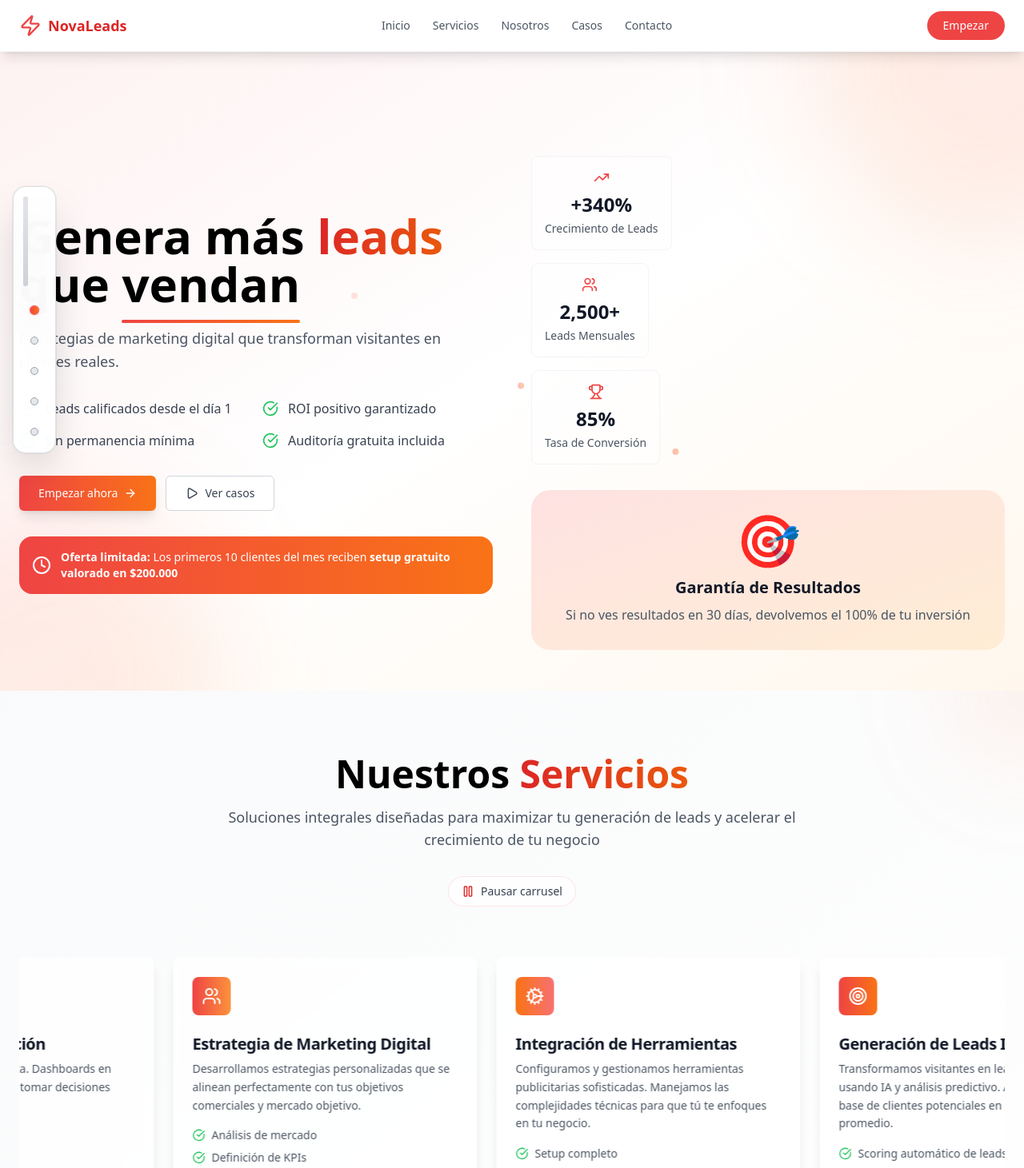
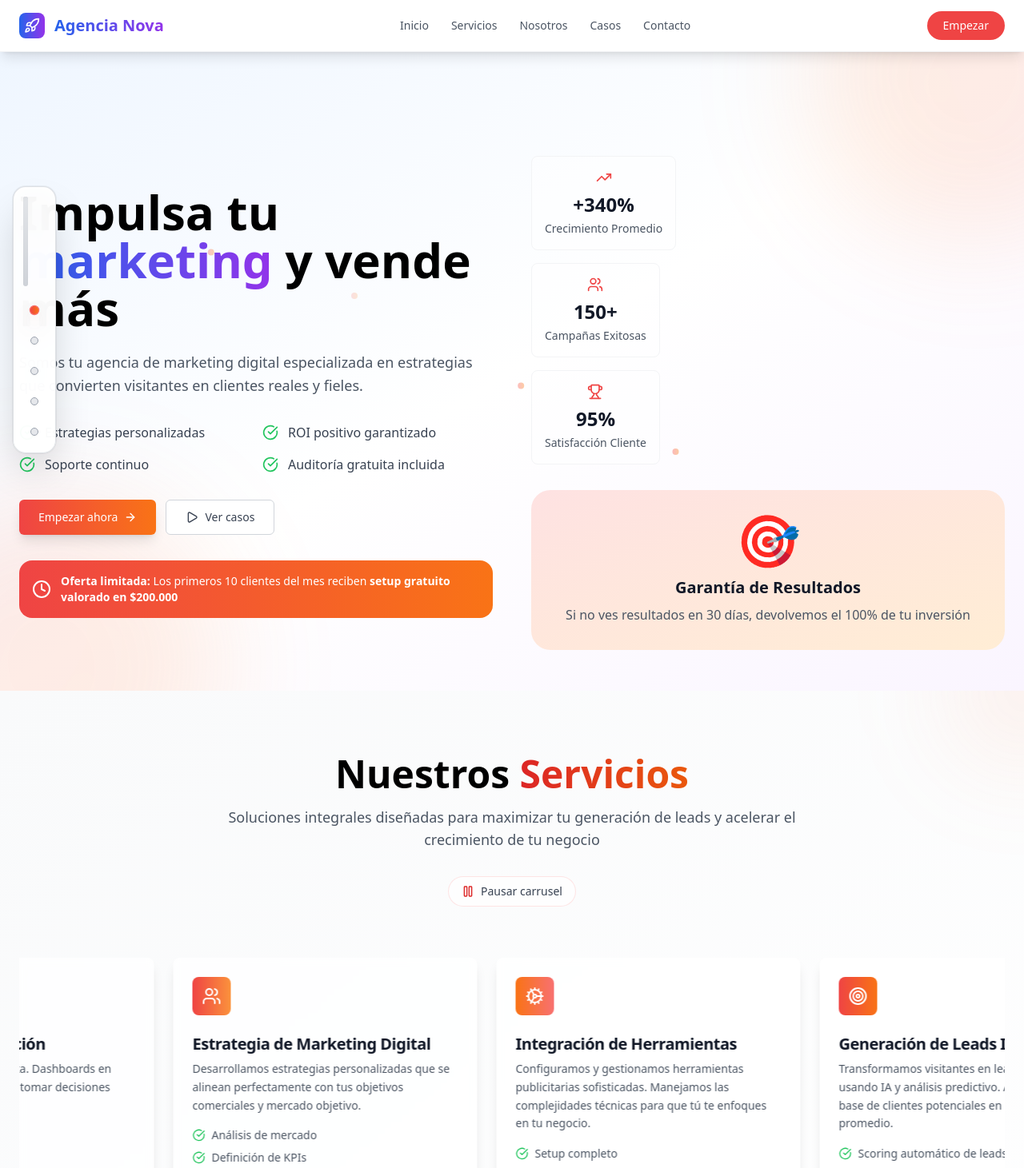
Before and after one commit to patohed/nova-leads, a Next.js app: page / in a window 1280 px wide. Shown: the top 1461 px of the page at 80% size. Built offline with nearby package versions, Linux system fonts and the light colour scheme.

Commit message:
Rebrand: Change from NovaLeads to Agencia Nova - Update logo, colors, and content for digital marketing agency focus

```diff
--- a/src/app/layout.tsx
+++ b/src/app/layout.tsx
@@ -3,8 +3,8 @@ import Script from "next/script";
 import "./globals.css";
 
 export const metadata: Metadata = {
-  title: "NovaLeads - Agencia de Generación de Leads",
-  description: "Agencia especializada en generación de leads con IA y marketing digital",
+  title: "Agencia Nova - Marketing Digital que Convierte",
+  description: "Agencia de marketing digital especializada en estrategias que impulsan tu crecimiento y convierten visitantes en clientes",
 };
 
 export default function RootLayout({
--- a/src/components/layout/Footer.tsx
+++ b/src/components/layout/Footer.tsx
@@ -19,8 +19,8 @@ import StatsWidget from "@/components/ui/StatsWidget";
 
 const Footer = () => {
   const contactInfo = {
-    email: "contacto@novaleads.com.ar",
-    emailSecondary: "leads@novaleads.com.ar",
+    email: "contacto@agencianova.com.ar",
+    emailSecondary: "hola@agencianova.com.ar",
     phone: "+54 11 4567-8900",
     whatsapp: "+54 9 11 4567-8900",
     address: "Av. Santa Fe 1234, Piso 8°, C1059 CABA, Buenos Aires, Argentina"
@@ -199,15 +199,17 @@ const Footer = () => {
               transition={{ duration: 0.6 }}
               viewport={{ once: true }}
             >
-              <div className="flex items-center space-x-2 mb-4">
-                <Zap className="h-8 w-8 text-blue-400" />
-                <span className="font-bold text-xl bg-gradient-to-r from-red-400 to-orange-400 bg-clip-text text-transparent">
-                  NovaLeads
+              <div className="flex items-center space-x-3 mb-4">
+                <div className="flex items-center justify-center w-10 h-10 bg-gradient-to-r from-blue-500 to-purple-500 rounded-lg">
+                  <Zap className="h-6 w-6 text-white" />
+                </div>
+                <span className="font-bold text-xl bg-gradient-to-r from-blue-400 to-purple-400 bg-clip-text text-transparent">
+                  Agencia Nova
                 </span>
               </div>
               <p className="text-gray-300 text-sm mb-4">
-                Especialistas en transformar datos en crecimiento exponencial. Generamos leads calificados que convierten,
-                optimizamos campañas que escalan y entregamos resultados medibles para acelerar tu negocio.
+                Somos una agencia de marketing digital especializada en estrategias que convierten.
+                Creamos campañas personalizadas, optimizamos procesos y entregamos resultados medibles para impulsar tu crecimiento.
               </p>
               <div className="flex space-x-4">
                 {socialLinks.map((social) => (
@@ -283,7 +285,7 @@ const Footer = () => {
           <div className="container mx-auto px-4 lg:px-6">
             <div className="flex flex-col md:flex-row justify-between items-center">
               <p className="text-gray-400 text-sm">
-                © 2025 NovaLeads. Todos los derechos reservados.
+                © 2025 Agencia Nova. Todos los derechos reservados.
               </p>
               <div className="flex space-x-6 mt-4 md:mt-0">
                 <a href="#" className="text-gray-400 hover:text-blue-400 transition-colors text-sm">
--- a/src/components/layout/SimpleHeader.tsx
+++ b/src/components/layout/SimpleHeader.tsx
@@ -1,16 +1,20 @@
 "use client";
 
 import React from "react";
-import { Zap } from "lucide-react";
+import { Rocket } from "lucide-react";
 
 const SimpleHeader = () => {
   return (
     <header className="fixed top-0 left-0 right-0 z-50 bg-white shadow-lg border-b border-gray-100">
       <div className="container mx-auto px-4 lg:px-6">
         <div className="flex items-center justify-between h-16">
-          <div className="flex items-center space-x-2">
-            <Zap className="h-7 w-7 text-red-500" />
-            <span className="font-bold text-lg text-red-600">NovaLeads</span>
+          <div className="flex items-center space-x-3">
+            <div className="flex items-center justify-center w-8 h-8 bg-gradient-to-r from-blue-600 to-purple-600 rounded-lg">
+              <Rocket className="h-5 w-5 text-white" />
+            </div>
+            <span className="font-bold text-xl bg-gradient-to-r from-blue-600 to-purple-600 bg-clip-text text-transparent">
+              Agencia Nova
+            </span>
           </div>
 
           <nav className="hidden md:flex items-center space-x-1">
--- a/src/components/sections/About.tsx
+++ b/src/components/sections/About.tsx
@@ -70,13 +70,13 @@ const About = () => {
         >
           <h2 className="text-3xl md:text-4xl lg:text-5xl font-bold mb-4">
             ¿Por qué elegir{" "}
-            <span className="bg-gradient-to-r from-red-600 to-orange-600 bg-clip-text text-transparent">
-              NovaLeads?
+            <span className="bg-gradient-to-r from-blue-600 to-purple-600 bg-clip-text text-transparent">
+              Agencia Nova?
             </span>
           </h2>
           <p className="text-lg text-gray-600 max-w-3xl mx-auto">
-            No somos una agencia más. Somos especialistas en transformar datos en crecimiento exponencial.
-            Nuestro enfoque único combina inteligencia artificial, análisis predictivo y estrategias probadas.
+            No somos una agencia más. Somos especialistas en marketing digital que transforman estrategias en resultados exponenciales.
+            Nuestro enfoque único combina creatividad, datos y tecnología para acelerar tu crecimiento.
           </p>
         </motion.div>
 
--- a/src/components/sections/Contact.tsx
+++ b/src/components/sections/Contact.tsx
@@ -49,10 +49,10 @@ const Contact = () => {
       icon: Mail,
       title: 'Email',
       subtitle: 'Respuesta en 24hs',
-      value: 'hola@novaleads.com',
+      value: 'hola@agencianova.com',
       action: 'Enviar email',
-      color: 'from-red-500 to-orange-500',
-      href: 'mailto:hola@novaleads.com'
+      color: 'from-blue-500 to-purple-500',
+      href: 'mailto:hola@agencianova.com'
     }
   ]
 
--- a/src/components/sections/Hero.tsx
+++ b/src/components/sections/Hero.tsx
@@ -17,53 +17,53 @@ const Hero = () => {
   const stats = [
     {
       value: "+340%",
-      label: "Crecimiento de Leads",
+      label: "Crecimiento Promedio",
       icon: <TrendingUp className="w-5 h-5" />,
-      description: "Promedio de crecimiento en leads cualificados obtenido por nuestros clientes en los primeros 3 meses",
+      description: "Aumento promedio en ventas obtenido por nuestros clientes en los primeros 6 meses",
       trend: "up",
-      trendValue: "+15% vs mes anterior"
+      trendValue: "+20% vs período anterior"
     },
     {
-      value: "2,500+",
-      label: "Leads Mensuales",
+      value: "150+",
+      label: "Campañas Exitosas",
       icon: <Users className="w-5 h-5" />,
-      description: "Leads cualificados generados mensualmente para nuestros clientes activos",
+      description: "Campañas de marketing digital ejecutadas con resultados medibles y exitosos",
       trend: "up",
-      trendValue: "+8% vs mes anterior"
+      trendValue: "+12% vs trimestre anterior"
     },
     {
-      value: "85%",
-      label: "Tasa de Conversión",
+      value: "95%",
+      label: "Satisfacción Cliente",
       icon: <Trophy className="w-5 h-5" />,
-      description: "Porcentaje promedio de conversión de leads a clientes finales",
+      description: "Porcentaje de clientes que renuevan nuestros servicios y recomiendan la agencia",
       trend: "stable",
-      trendValue: "Mantiene promedio"
+      trendValue: "Consistente en el tiempo"
     },
   ];
 
   const benefits = [
     {
-      title: "Leads calificados desde el día 1",
-      description: "Implementamos estrategias de segmentación avanzada que nos permiten identificar y atraer a tu cliente ideal desde el primer día de campaña."
+      title: "Estrategias personalizadas",
+      description: "Desarrollamos estrategias de marketing digital únicas para tu negocio, basadas en datos y análisis profundo de tu mercado objetivo."
     },
     {
       title: "ROI positivo garantizado",
       description: "Nuestros clientes ven resultados medibles en las primeras 4 semanas, con un promedio de 3:1 de retorno de inversión."
     },
     {
-      title: "Sin permanencia mínima",
-      description: "Confiamos en nuestros resultados. Puedes pausar o cancelar tu campaña en cualquier momento sin penalizaciones."
+      title: "Soporte continuo",
+      description: "Acompañamiento constante con reportes detallados, optimizaciones semanales y ajustes en tiempo real de tus campañas."
     },
     {
       title: "Auditoría gratuita incluida",
-      description: "Análisis completo de tu funnel actual, competencia y oportunidades de mercado sin costo adicional."
+      description: "Análisis completo de tu presencia digital actual, competencia y oportunidades de mercado sin costo adicional."
     }
   ];
 
   return (
     <section id="inicio" className="min-h-screen flex items-center justify-center relative overflow-hidden pt-20">
       {/* Advanced Background */}
-      <div className="absolute inset-0 bg-gradient-to-br from-red-50 via-white to-orange-50" />
+      <div className="absolute inset-0 bg-gradient-to-br from-blue-50 via-white to-purple-50" />
 
       {/* Enhanced geometric background elements */}
       <div className="absolute inset-0 overflow-hidden">
@@ -134,18 +134,18 @@ const Hero = () => {
                 transition={{ duration: 0.8, delay: 0.3 }}
                 className="text-4xl md:text-5xl lg:text-6xl font-bold leading-tight mb-6"
               >
-                Genera más{" "}
-                <span className="bg-gradient-to-r from-red-600 to-orange-600 bg-clip-text text-transparent">
-                  leads
+                Impulsa tu{" "}
+                <span className="bg-gradient-to-r from-blue-600 to-purple-600 bg-clip-text text-transparent">
+                  marketing
                 </span>
-                {" "}que{" "}
+                {" "}y{" "}
                 <span className="relative">
-                  vendan
+                  vende más
                   <motion.div
                     initial={{ scaleX: 0 }}
                     animate={{ scaleX: 1 }}
                     transition={{ duration: 1, delay: 1 }}
-                    className="absolute -bottom-2 left-0 w-full h-1 bg-gradient-to-r from-red-500 to-orange-500 rounded-full"
+                    className="absolute -bottom-2 left-0 w-full h-1 bg-gradient-to-r from-blue-500 to-purple-500 rounded-full"
                   />
                 </span>
               </motion.h1>
@@ -156,7 +156,7 @@ const Hero = () => {
                 transition={{ duration: 0.8, delay: 0.5 }}
                 className="text-lg text-gray-600 leading-relaxed max-w-xl"
               >
-                Estrategias de marketing digital que transforman visitantes en clientes reales.
+                Somos tu agencia de marketing digital especializada en estrategias que convierten visitantes en clientes reales y fieles.
               </motion.p>
             </div>
 
--- a/src/components/sections/Testimonials.tsx
+++ b/src/components/sections/Testimonials.tsx
@@ -11,7 +11,7 @@ const Testimonials = () => {
       name: "María Fernanda López",
       role: "CEO",
       company: "TechStart Solutions",
-      content: "NovaLeads transformó completamente nuestro proceso de generación de leads. En solo 3 meses aumentamos nuestras ventas en 280% y el ROI superó todas las expectativas. La atención personalizada es excepcional.",
+      content: "Agencia Nova transformó completamente nuestra estrategia de marketing digital. En solo 3 meses aumentamos nuestras ventas en 280% y el ROI superó todas las expectativas. La atención personalizada es excepcional.",
       avatar: "MF",
       rating: 5,
       results: "280% aumento ventas",
@@ -25,7 +25,7 @@ const Testimonials = () => {
       name: "Carlos Mendoza",
       role: "Director Comercial",
       company: "EcoTech Argentina",
-      content: "La metodología de NovaLeads es excepcional. Su enfoque basado en datos nos ayudó a identificar oportunidades que nunca habríamos visto. Resultados desde la primera semana, equipo muy profesional.",
+      content: "La metodología de Agencia Nova es excepcional. Su enfoque basado en datos nos ayudó a identificar oportunidades que nunca habríamos visto. Resultados desde la primera semana, equipo muy profesional.",
       avatar: "CM",
       rating: 5,
       results: "150% más leads",
```
Also changed, not shown: 1 other file (tests, documents, lock files or other folders).
